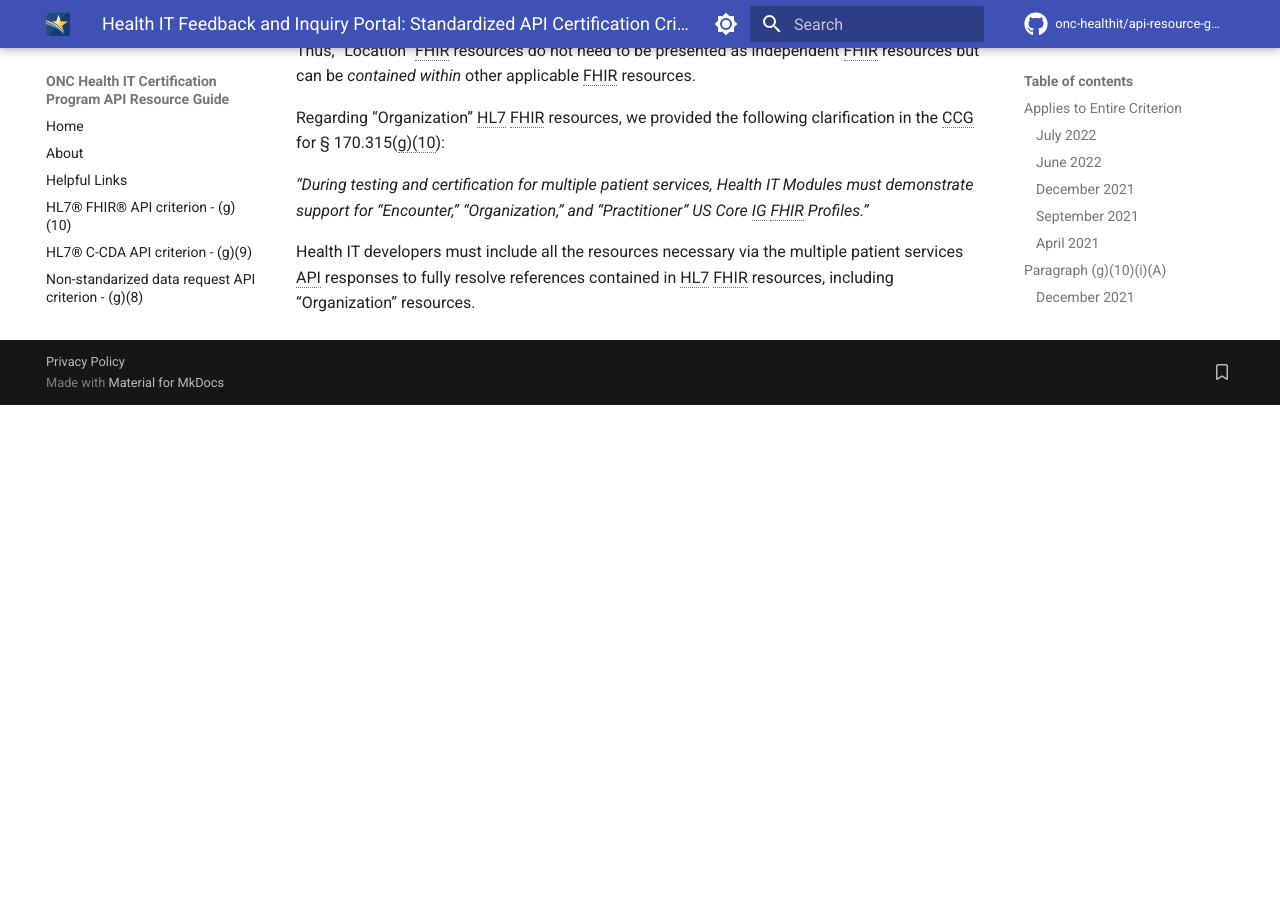
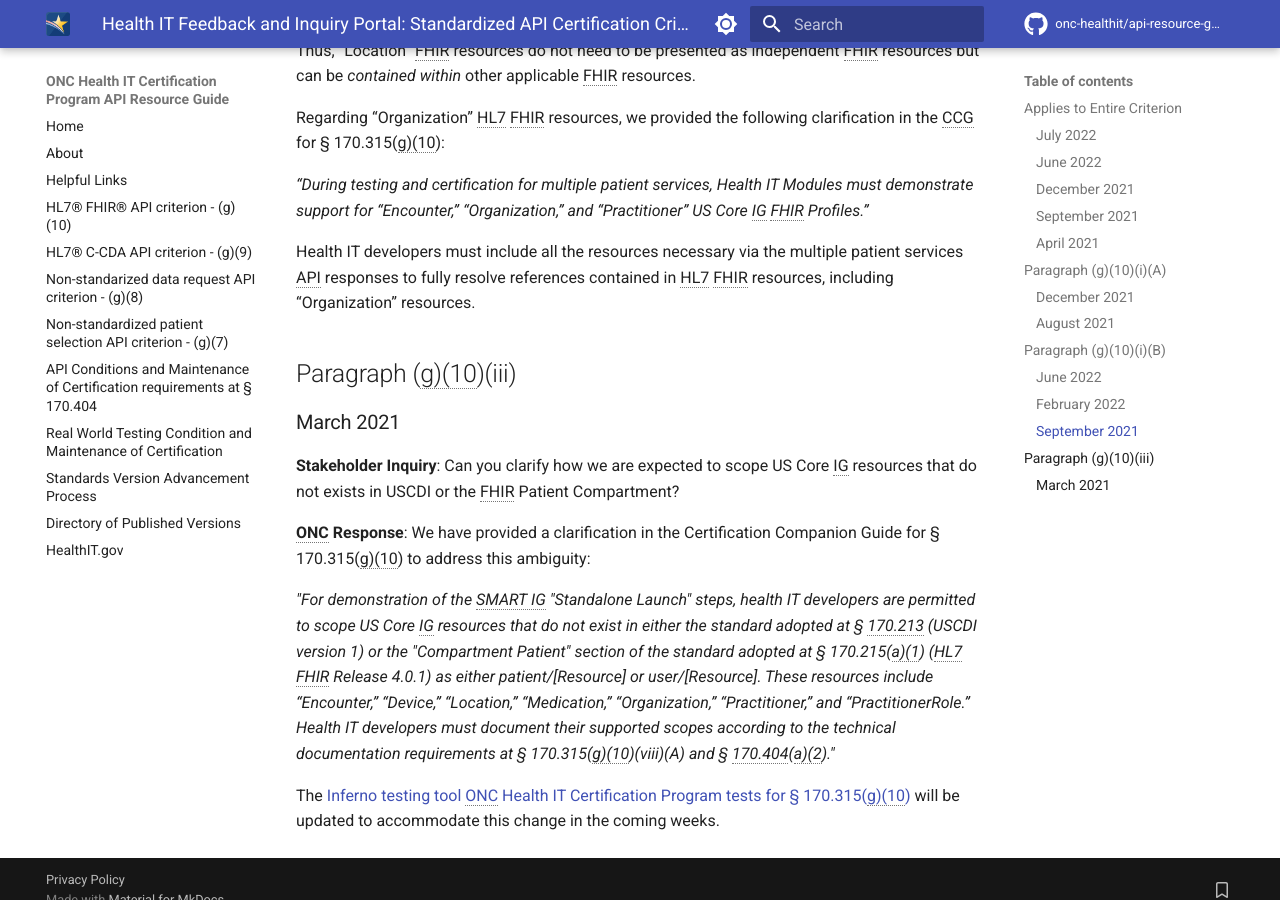
Before and after one commit to onc-healthit/api-resource-guide, an MkDocs documentation site: the page built from docs/inquiry-portal/g10-inquiries.md, in a window 1280 px wide and 900 px high, scrolled down 7957 px. Built offline with MkDocs 1.6.1 and Material for MkDocs 9.7.7, drawn with Linux system fonts in a browser that asks for light colours; comment, search, counter and statistics services are not loaded; the version menu is left out; before the commit the page ends 8362 px from its top, so only the background shows below that.

Commit message:
add Paragraph (g)(10)(iii) inquiries

```diff
--- a/docs/inquiry-portal/g10-inquiries.md
+++ b/docs/inquiry-portal/g10-inquiries.md
@@ -123,4 +123,14 @@ Regarding “Organization” HL7 FHIR resources, we provided the following clari
 
 Health IT developers must include all the resources necessary via the multiple patient services API responses to fully resolve references contained in HL7 FHIR resources, including “Organization” resources.
 
+## Paragraph (g)(10)(iii)
+### March 2021
+**Stakeholder Inquiry**: Can you clarify how we are expected to scope US Core IG resources that do not exists in USCDI or the FHIR Patient Compartment?
+
+**ONC Response**: We have provided a clarification in the Certification Companion Guide for § 170.315(g)(10) to address this ambiguity:
+
+*"For demonstration of the SMART IG "Standalone Launch" steps, health IT developers are permitted to scope US Core IG resources that do not exist in either the standard adopted at § 170.213 (USCDI version 1) or the "Compartment Patient" section of the standard adopted at § 170.215(a)(1) (HL7 FHIR Release 4.0.1) as either patient/[Resource] or user/[Resource]. These resources include “Encounter,” “Device,” “Location,” “Medication,” “Organization,” “Practitioner,” and “PractitionerRole.” Health IT developers must document their supported scopes according to the technical documentation requirements at § 170.315(g)(10)(viii)(A) and § 170.404(a)(2)."*
+
+The <a target = "_blank" href = "https://inferno.healthit.gov/suites/g10_certification">Inferno testing tool ONC Health IT Certification Program tests for § 170.315(g)(10)</a> will be updated to accommodate this change in the coming weeks.
+
 --8<-- "includes/abbreviations.md"
```
